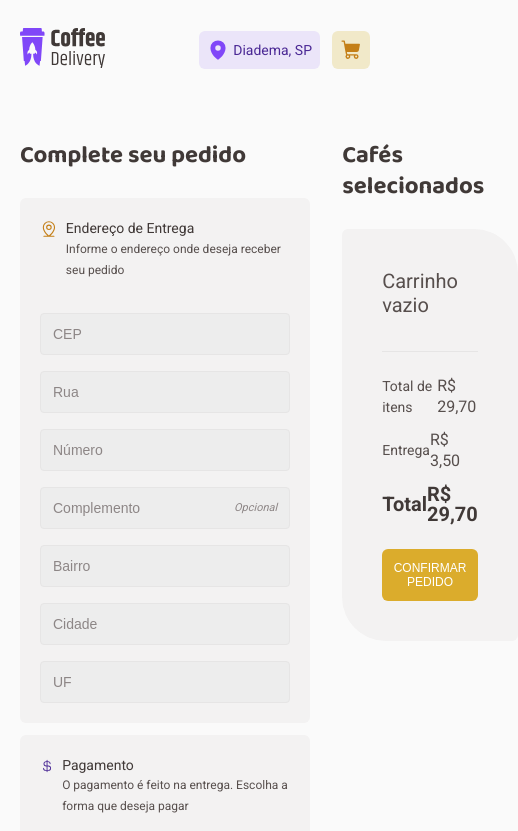
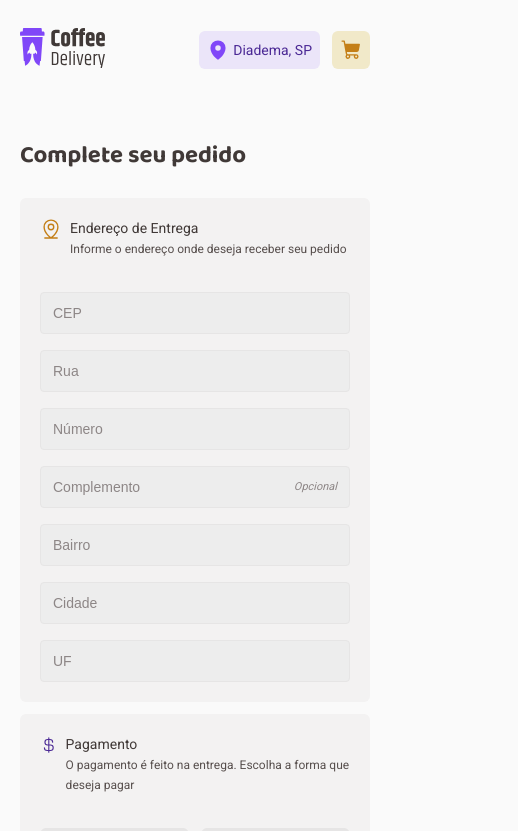
Before and after one commit to vctrhugoop/coffee-delivery, a React (Vite) app: page /checkout-order in a window 390 px wide. Shown: the top 831 px of the page, 518 px wide, since content can reach past the window. Built offline with nearby package versions, Linux system fonts and the light colour scheme.

Commit message:
🌈 style: add responsive

```diff
--- a/src/pages/CheckoutOrder/components/CoffeeCartCard/styles.ts
+++ b/src/pages/CheckoutOrder/components/CoffeeCartCard/styles.ts
@@ -21,8 +21,13 @@ export const CoffeeCartCardContainer = styled.div`
   }
 
   img {
+    display: none;
     height: 6.4rem;
     width: 6.4rem;
+
+    @media screen and (min-width: 768px) {
+      display: block;
+    }
   }
 
   > div {
--- a/src/pages/CheckoutOrder/styles.ts
+++ b/src/pages/CheckoutOrder/styles.ts
@@ -4,7 +4,12 @@ export const CheckoutOrderContainer = styled.div`
   padding: 0 2rem;
 
   display: flex;
+  flex-direction: column;
   gap: 3.2rem;
+
+  @media screen and (min-width: 768px) {
+    flex-direction: row;
+  }
 `;
 
 export const SectionBaseStyle = styled.div`
```
